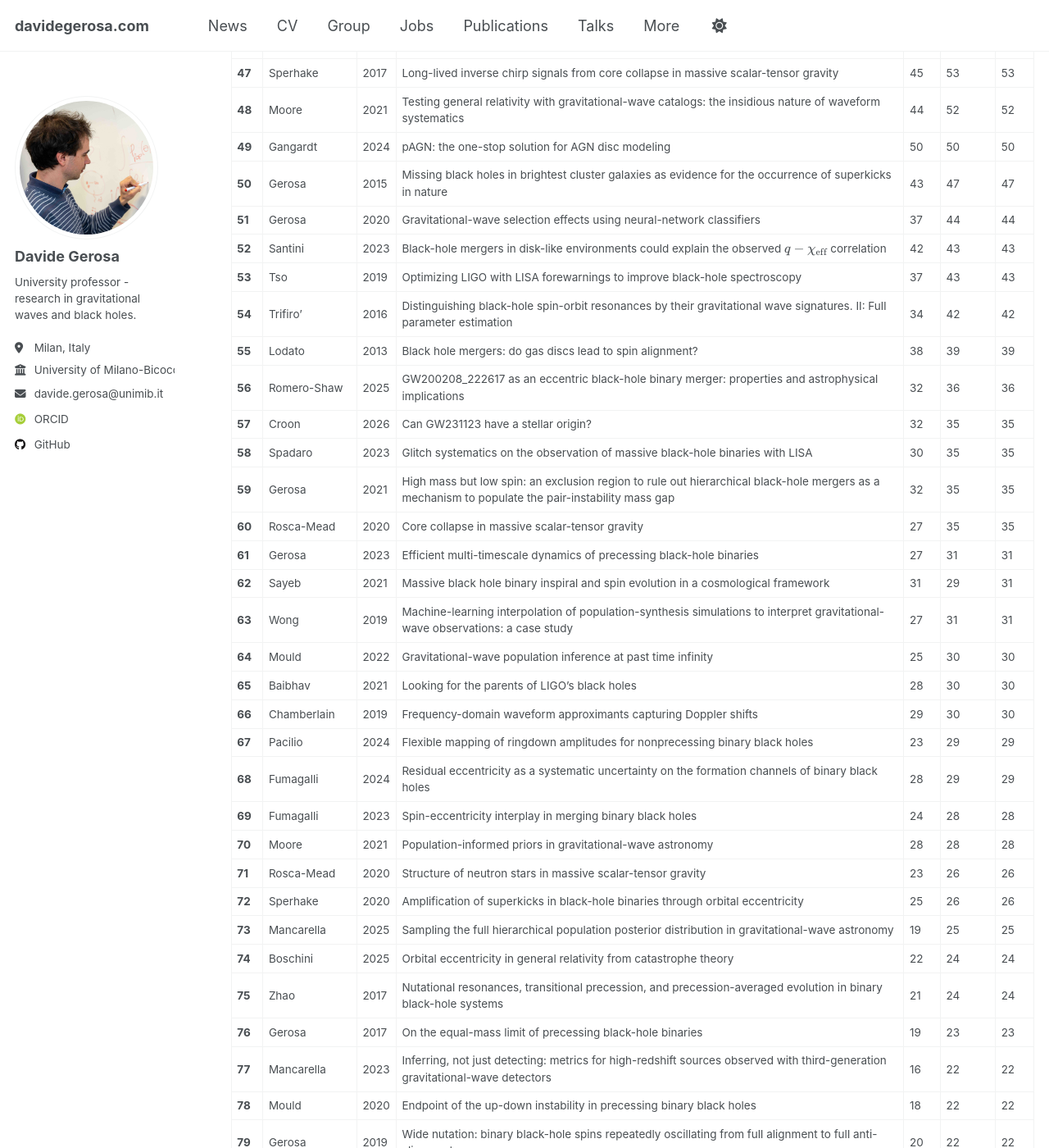
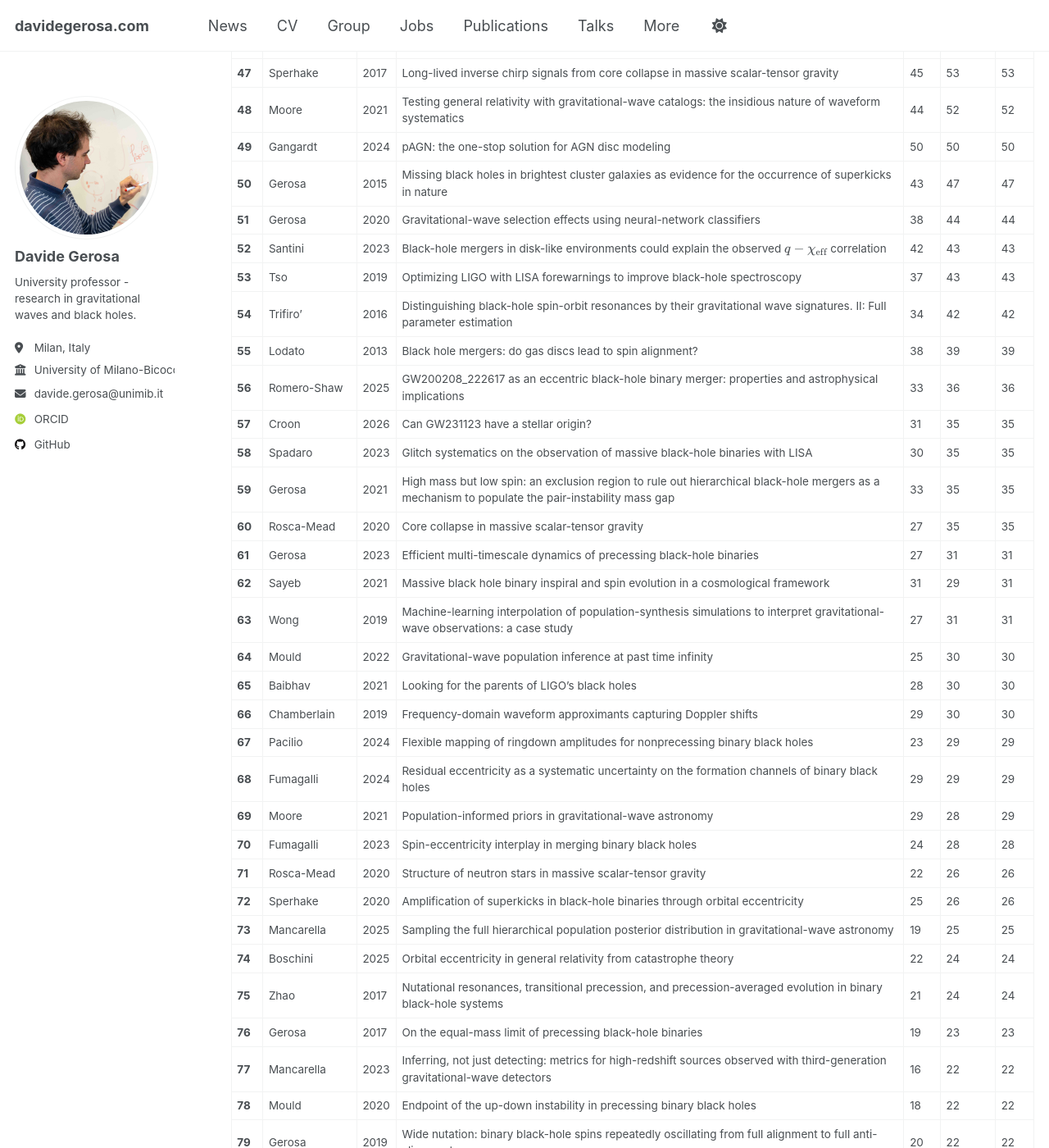
Before and after one commit to dgerosa/website, a Jekyll site: the page built from _pages/citations.md, in a window 1280 px wide and 1400 px high, scrolled down 2340 px. Shown: the whole window at 82% size. Built offline with Jekyll 4.4.1, drawn with Linux system fonts in a browser that asks for light colours; some web fonts are replaced; some of the changed text lies outside the part shown.

Commit message:
Website update from workflow

```diff
--- a/_pages/_citations.md
+++ b/_pages/_citations.md
@@ -59,15 +59,15 @@
 | **48** | Moore | 2021 | Testing general relativity with gravitational-wave catalogs: the insidious nature of waveform systematics | 44 | 52 | 52 |
 | **49** | Gangardt | 2024 | pAGN: the one-stop solution for AGN disc modeling | 50 | 50 | 50 |
 | **50** | Gerosa | 2015 | Missing black holes in brightest cluster galaxies as evidence for the occurrence of superkicks in nature | 43 | 47 | 47 |
-| **51** | Gerosa | 2020 | Gravitational-wave selection effects using neural-network classifiers | 37 | 44 | 44 |
+| **51** | Gerosa | 2020 | Gravitational-wave selection effects using neural-network classifiers | 38 | 44 | 44 |
 | **52** | Santini | 2023 | Black-hole mergers in disk-like environments could explain the observed $$q-\chi_\mathrm{eff}$$ correlation | 42 | 43 | 43 |
 | **53** | Tso | 2019 | Optimizing LIGO with LISA forewarnings to improve black-hole spectroscopy | 37 | 43 | 43 |
 | **54** | Trifiro' | 2016 | Distinguishing black-hole spin-orbit resonances by their gravitational wave signatures. II: Full parameter estimation | 34 | 42 | 42 |
 | **55** | Lodato | 2013 | Black hole mergers: do gas discs lead to spin alignment? | 38 | 39 | 39 |
-| **56** | Romero-Shaw | 2025 | GW200208_222617 as an eccentric black-hole binary merger: properties and astrophysical implications | 32 | 36 | 36 |
-| **57** | Croon | 2026 | Can GW231123 have a stellar origin? | 32 | 35 | 35 |
+| **56** | Romero-Shaw | 2025 | GW200208_222617 as an eccentric black-hole binary merger: properties and astrophysical implications | 33 | 36 | 36 |
+| **57** | Croon | 2026 | Can GW231123 have a stellar origin? | 31 | 35 | 35 |
 | **58** | Spadaro | 2023 | Glitch systematics on the observation of massive black-hole binaries with LISA | 30 | 35 | 35 |
-| **59** | Gerosa | 2021 | High mass but low spin: an exclusion region to rule out hierarchical black-hole mergers as a mechanism to populate the pair-instability mass gap | 32 | 35 | 35 |
+| **59** | Gerosa | 2021 | High mass but low spin: an exclusion region to rule out hierarchical black-hole mergers as a mechanism to populate the pair-instability mass gap | 33 | 35 | 35 |
 | **60** | Rosca-Mead | 2020 | Core collapse in massive scalar-tensor gravity | 27 | 35 | 35 |
 | **61** | Gerosa | 2023 | Efficient multi-timescale dynamics of precessing black-hole binaries | 27 | 31 | 31 |
 | **62** | Sayeb | 2021 | Massive black hole binary inspiral and spin evolution in a cosmological framework | 31 | 29 | 31 |
@@ -76,10 +76,10 @@
 | **65** | Baibhav | 2021 | Looking for the parents of LIGO's black holes | 28 | 30 | 30 |
 | **66** | Chamberlain | 2019 | Frequency-domain waveform approximants capturing Doppler shifts | 29 | 30 | 30 |
 | **67** | Pacilio | 2024 | Flexible mapping of ringdown amplitudes for nonprecessing binary black holes | 23 | 29 | 29 |
-| **68** | Fumagalli | 2024 | Residual eccentricity as a systematic uncertainty on the formation channels of binary black holes | 28 | 29 | 29 |
-| **69** | Fumagalli | 2023 | Spin-eccentricity interplay in merging binary black holes | 24 | 28 | 28 |
-| **70** | Moore | 2021 | Population-informed priors in gravitational-wave astronomy | 28 | 28 | 28 |
-| **71** | Rosca-Mead | 2020 | Structure of neutron stars in massive scalar-tensor gravity | 23 | 26 | 26 |
+| **68** | Fumagalli | 2024 | Residual eccentricity as a systematic uncertainty on the formation channels of binary black holes | 29 | 29 | 29 |
+| **69** | Moore | 2021 | Population-informed priors in gravitational-wave astronomy | 29 | 28 | 29 |
+| **70** | Fumagalli | 2023 | Spin-eccentricity interplay in merging binary black holes | 24 | 28 | 28 |
+| **71** | Rosca-Mead | 2020 | Structure of neutron stars in massive scalar-tensor gravity | 22 | 26 | 26 |
 | **72** | Sperhake | 2020 | Amplification of superkicks in black-hole binaries through orbital eccentricity | 25 | 26 | 26 |
 | **73** | Mancarella | 2025 | Sampling the full hierarchical population posterior distribution in gravitational-wave astronomy | 19 | 25 | 25 |
 | **74** | Boschini | 2025 | Orbital eccentricity in general relativity from catastrophe theory | 22 | 24 | 24 |
```
Also changed, not shown: other parts of _pages/_citations.md (+24 -24 lines), _pages/_group.md (+1 -1 lines), _pages/_publications.md (+1 -1 lines), _pages/_talks.md (+1 -1 lines).
